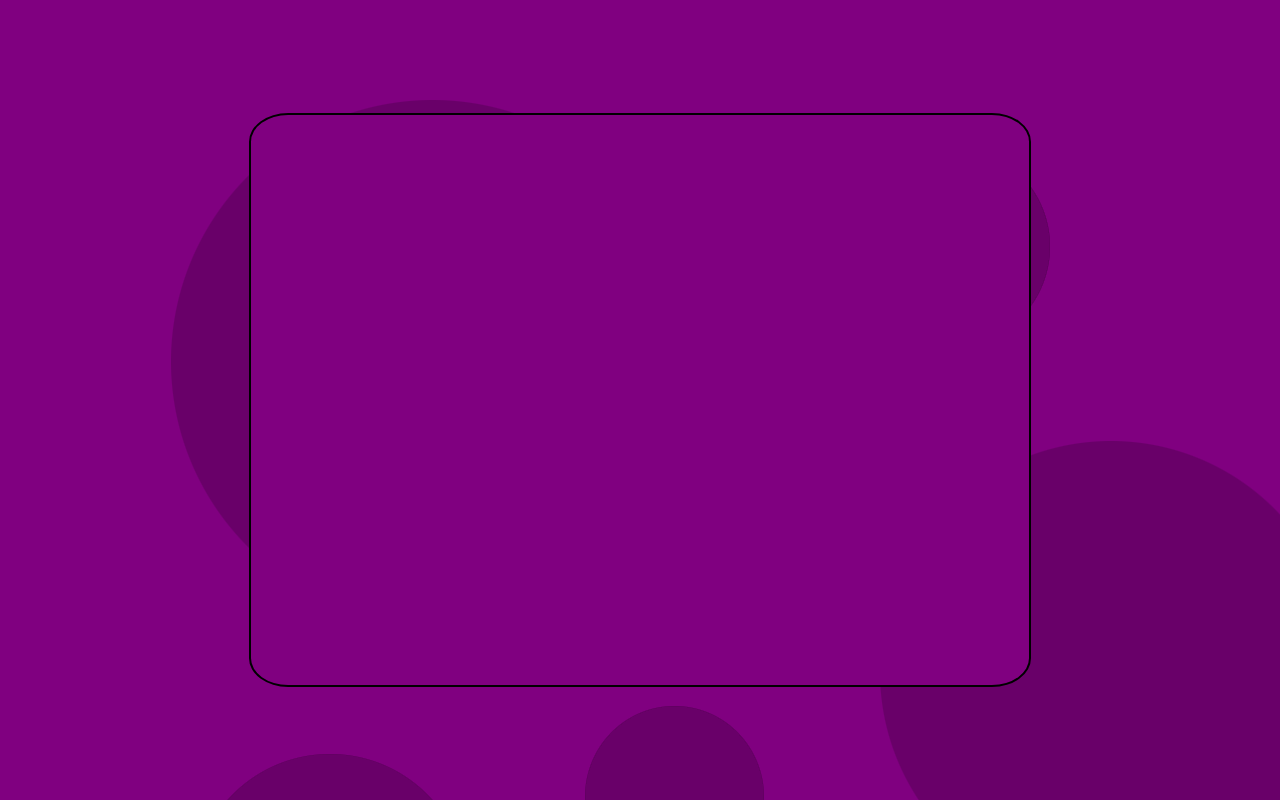
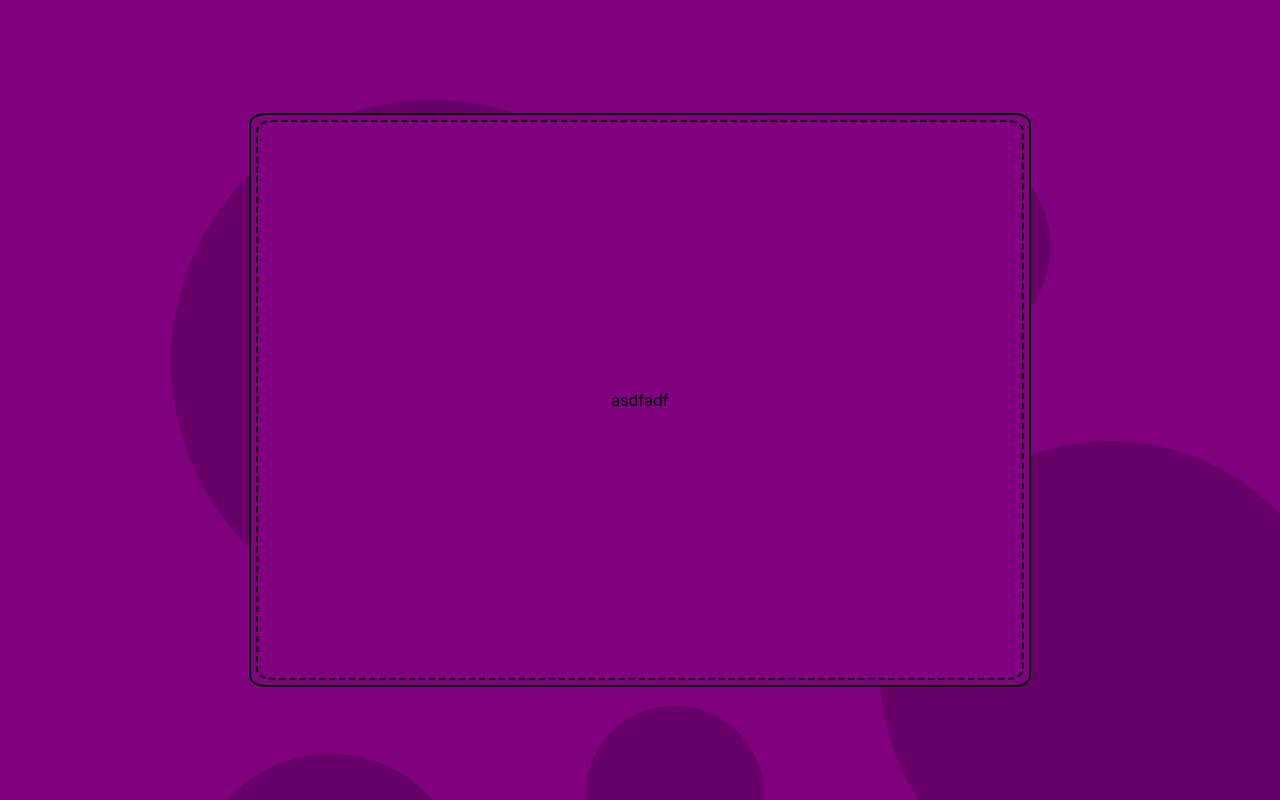
Before and after one commit to benjxia/animalface, a React (Create React App) app: page / in a window 1280 px wide. Both pictures are taken after a click on the button "Scan". Built offline with nearby package versions, Linux system fonts and the light colour scheme.

Commit message:
remade scanmenu

```diff
--- a/src/App.js
+++ b/src/App.js
@@ -13,8 +13,14 @@ class App extends React.Component {
     document.getElementById("main").style.backgroundColor = this.c;
   }
 
-  setMode(i){
-    this.setState((i) => {
+  setMode0 = () =>{
+    this.setState(() => {
+      return {mode: 0};
+    });
+  }
+
+  setMode1 = () =>{
+    this.setState(() => {
       return {mode: 1};
     });
   }
@@ -24,12 +30,14 @@ class App extends React.Component {
       case 0:
         return ( //meat of the page
           <div className="App">
-            <Home color = {this.c} modeswitch = {this.setMode.bind(this)}/>
+            <Home color = {this.c} modeswitch = {this.setMode1.bind(this)}/>
           </div>
         );
       case 1:
         return (
-          <ScanMenu color = {this.c} main = {this.setMode.bind(this)}/>
+          <div className = "App">
+            <ScanMenu color = {this.c} modeswitch = {this.setMode0.bind(this)}/>
+          </div>
         );
 
       default:
--- a/src/components/home/ScanButton.js
+++ b/src/components/home/ScanButton.js
@@ -8,8 +8,8 @@ class ScanButton extends React.Component {
         this.handleClick = this.handleClick.bind(this); //unused at the moment
     }
 
-    handleClick(){ //unused at the moment
-        this.props.modeswitch(1);
+    handleClick = () => { //unused at the moment
+        this.props.modeswitch();
     }
 
     render(){
--- a/src/components/scanmenu/ScanMenu.js
+++ b/src/components/scanmenu/ScanMenu.js
@@ -1,16 +1,29 @@
 import React from 'react'
+import UploadMenu from './UploadMenu'
 
 class ScanMenu extends React.Component {
     constructor(props){
         super(props);
-        this.state = {mode: 0};
+        this.state = {scanmode: 0};
     }
+
+    setScanMode0(){
+        this.setState(() => {
+          return {scanmode: 0
+        }});
+    }
+
     render(){
-        return (
-            <div className = 'ScanMenu' id = 'scanmenu' style = {{backgroundColor: this.props.color}}>
-
-            </div>
-        );
+        switch(this.state.scanmode){
+            case 0:
+                return (
+                    <div className = 'ScanMenu' id = 'scanmenu' style = {{backgroundColor: this.props.color}}>
+                        <UploadMenu color = {this.props.color} scanmodeswitch = {this.setScanMode0.bind(this)}/>
+                    </div>
+                );
+            default:
+                return null;
+        }
     }
 }
 
--- a/src/components/scanmenu/UploadMenu.js
+++ b/src/components/scanmenu/UploadMenu.js
@@ -3,6 +3,15 @@ import React from 'react'
 class UploadMenu extends React.Component{
     constructor(props){
         super(props);
+    }
 
+    render(){
+        return(
+            <div className = "UploadMenu" style = {{backgroundColor: this.props.color}}>
+                asdfadf
+            </div>
+        );
     }
 }
+
+export default UploadMenu
--- a/src/styles/index.css
+++ b/src/styles/index.css
@@ -84,10 +84,26 @@ code {
   vertical-align: text-bottom;
   border-style: solid;
   border-width:2px;
-  border-radius:5%;
+  border-radius: 2%;
   border-color:black;
   padding: 5px;
 
+  display:table;
   text-align: center;
-  vertical-align: text-bottom;
+  vertical-align: middle;
+
 }
+
+.UploadMenu {
+  width: 100%;
+  height: 100%;
+
+  display:table-cell;
+  vertical-align:middle;
+
+  border-style: dashed;
+  border-color: black;
+  border-width:2px;
+  border-radius:2%;
+
+}
```
